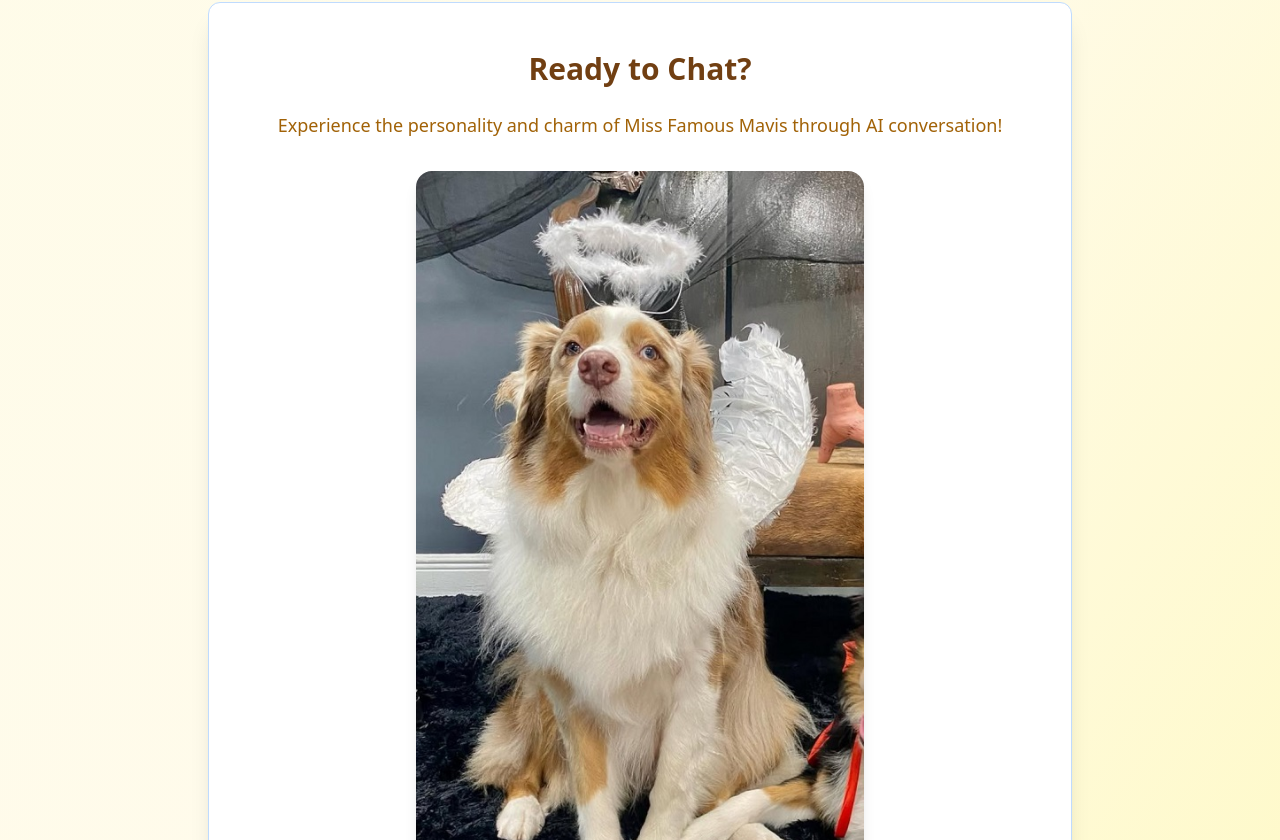
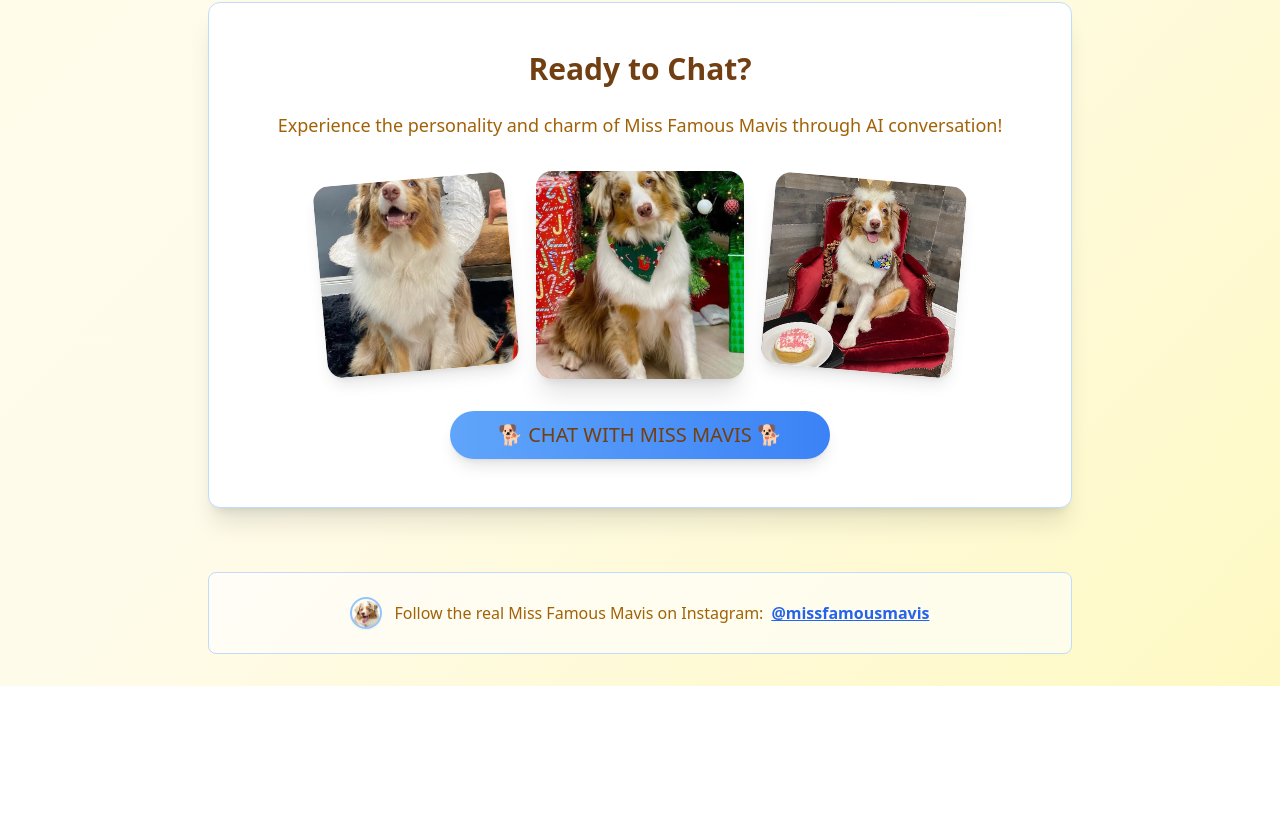
Before and after one commit to gnimensky/missmavis, a React (Vite) app: page / in a window 1280 px wide. Shown: the part 680-1520 px from the top of the page. After the commit the page ends 1366 px from the top, so only its background shows below. Built offline with nearby package versions, Linux system fonts and the light colour scheme.

Commit message:
Refactor: Implement image collage
Reduce image size and change carousel to a collage layout.

```diff
--- a/src/pages/Index.tsx
+++ b/src/pages/Index.tsx
@@ -1,4 +1,3 @@
-
 import { Button } from "@/components/ui/button";
 import { useState, useEffect } from "react";
 
@@ -12,16 +11,6 @@ const Index = () => {
     "/lovable-uploads/6bc31d71-48bf-41b9-b3a8-250e7159190f.png",
     "/lovable-uploads/2af7c8e6-61de-4dad-9103-c9e7dca6645a.png"
   ];
-
-  const [currentImageIndex, setCurrentImageIndex] = useState(0);
-
-  useEffect(() => {
-    const interval = setInterval(() => {
-      setCurrentImageIndex((prevIndex) => (prevIndex + 1) % images.length);
-    }, 6000); // Change image every 6 seconds
-
-    return () => clearInterval(interval);
-  }, [images.length]);
 
   return (
     <div className="min-h-screen bg-gradient-to-br from-yellow-50 via-amber-50 to-yellow-100">
@@ -91,12 +80,21 @@ const Index = () => {
               Experience the personality and charm of Miss Famous Mavis through AI conversation!
             </p>
 
-            <div className="mb-8 relative">
+            <div className="mb-8 flex flex-col md:flex-row justify-center items-center gap-4 md:gap-6">
               <img
-                src={images[currentImageIndex]}
+                src={images[0]}
                 alt="Miss Famous Mavis"
-                className="w-full max-w-md mx-auto rounded-2xl shadow-lg transition-all duration-[2000ms] ease-in-out"
-                key={currentImageIndex}
+                className="w-40 h-40 md:w-48 md:h-48 rounded-2xl shadow-lg object-cover transform rotate-[-5deg] hover:rotate-0 transition-transform duration-300"
+              />
+              <img
+                src={images[1]}
+                alt="Miss Famous Mavis"
+                className="w-44 h-44 md:w-52 md:h-52 rounded-2xl shadow-xl object-cover z-10 hover:scale-105 transition-transform duration-300"
+              />
+              <img
+                src={images[2]}
+                alt="Miss Famous Mavis"
+                className="w-40 h-40 md:w-48 md:h-48 rounded-2xl shadow-lg object-cover transform rotate-[5deg] hover:rotate-0 transition-transform duration-300"
               />
             </div>
 
```
